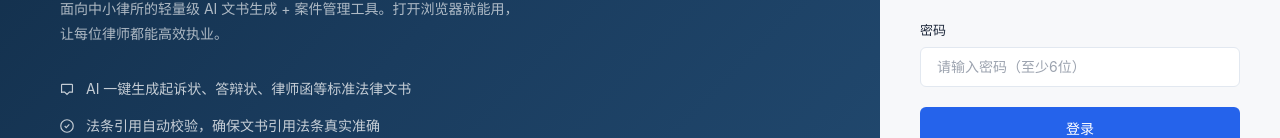
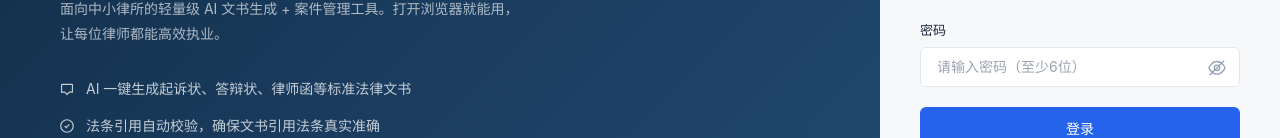
Before and after one commit to qiuli55/SaaS, a Vue app in the folder frontend/: page /login in a window 1280 px wide. Shown: the part 386-524 px from the top of the page. Built offline with nearby package versions, Linux system fonts and the light colour scheme.

Commit message:
登录/注册页密码输入框添加眼睛图标(显示/隐藏密码)

```diff
--- a/frontend/src/assets/main.css
+++ b/frontend/src/assets/main.css
@@ -353,6 +353,13 @@ body {
 .form-textarea { height: auto; min-height: 100px; padding: 12px 16px; line-height: 1.6; resize: vertical; }
 .form-input:focus, .form-select:focus, .form-textarea:focus { outline: none; border-color: var(--accent); box-shadow: 0 0 0 3px #dbeafe; }
 .form-hint { font-size: 12px; color: var(--text-muted); margin-top: 4px; }
+
+.pwd-toggle {
+  position: absolute; right: 10px; top: 50%; transform: translateY(-50%);
+  background: none; border: none; cursor: pointer; padding: 4px;
+  color: var(--text-muted); transition: color 0.2s;
+}
+.pwd-toggle:hover { color: var(--navy-700); }
 
 .form-row { display: grid; grid-template-columns: 1fr 1fr; gap: 16px; }
 
--- a/frontend/src/views/LoginView.vue
+++ b/frontend/src/views/LoginView.vue
@@ -42,7 +42,20 @@
 
           <div class="form-group">
             <label class="form-label">密码</label>
-            <input v-model="form.password" type="password" placeholder="请输入密码（至少6位）" class="form-input" required />
+            <div style="position:relative">
+              <input v-model="form.password" :type="showPwd ? 'text' : 'password'" placeholder="请输入密码（至少6位）" class="form-input" required style="padding-right:40px" />
+              <button type="button" @click="showPwd = !showPwd" class="pwd-toggle" :title="showPwd ? '隐藏密码' : '显示密码'">
+                <svg v-if="showPwd" viewBox="0 0 20 20" fill="none" stroke="currentColor" stroke-width="1.5" width="18" height="18">
+                  <path d="M1 10s3-7 9-7 9 7 9 7-3 7-9 7-9-7-9-7z"/>
+                  <circle cx="10" cy="10" r="3"/>
+                </svg>
+                <svg v-else viewBox="0 0 20 20" fill="none" stroke="currentColor" stroke-width="1.5" width="18" height="18">
+                  <path d="M1 10s3-7 9-7 9 7 9 7-3 7-9 7-9-7-9-7z"/>
+                  <circle cx="10" cy="10" r="3"/>
+                  <line x1="2" y1="18" x2="18" y2="2"/>
+                </svg>
+              </button>
+            </div>
           </div>
 
           <template v-if="isRegister">
@@ -83,6 +96,7 @@ const router = useRouter()
 const loading = ref(false)
 const error = ref('')
 const isRegister = ref(false)
+const showPwd = ref(false)
 
 const form = reactive({ phone: '', password: '', name: '', firm_name: '' })
 
--- a/frontend/src/views/RegisterView.vue
+++ b/frontend/src/views/RegisterView.vue
@@ -11,7 +11,20 @@
         <p class="login-form-subtitle">注册后即可开始使用</p>
         <form @submit.prevent="handleRegister">
           <div class="form-group"><label class="form-label">手机号 <span style="color:var(--error)">*</span></label><input v-model="form.phone" type="text" maxlength="11" placeholder="请输入手机号" class="form-input" required /></div>
-          <div class="form-group"><label class="form-label">密码 <span style="color:var(--error)">*</span></label><input v-model="form.password" type="password" placeholder="至少6位" class="form-input" required /></div>
+          <div class="form-group"><label class="form-label">密码 <span style="color:var(--error)">*</span></label>
+            <div style="position:relative">
+              <input v-model="form.password" :type="showPwd ? 'text' : 'password'" placeholder="至少6位" class="form-input" required style="padding-right:40px" />
+              <button type="button" @click="showPwd = !showPwd" class="pwd-toggle" :title="showPwd ? '隐藏密码' : '显示密码'">
+                <svg v-if="showPwd" viewBox="0 0 20 20" fill="none" stroke="currentColor" stroke-width="1.5" width="18" height="18">
+                  <path d="M1 10s3-7 9-7 9 7 9 7-3 7-9 7-9-7-9-7z"/><circle cx="10" cy="10" r="3"/>
+                </svg>
+                <svg v-else viewBox="0 0 20 20" fill="none" stroke="currentColor" stroke-width="1.5" width="18" height="18">
+                  <path d="M1 10s3-7 9-7 9 7 9 7-3 7-9 7-9-7-9-7z"/><circle cx="10" cy="10" r="3"/>
+                  <line x1="2" y1="18" x2="18" y2="2"/>
+                </svg>
+              </button>
+            </div>
+          </div>
           <div class="form-group"><label class="form-label">姓名</label><input v-model="form.name" type="text" placeholder="您的真实姓名" class="form-input" /></div>
           <div class="form-group"><label class="form-label">律所名称</label><input v-model="form.firm_name" type="text" placeholder="所在律所" class="form-input" /></div>
           <div v-if="error" style="padding:10px;border-radius:6px;background:#fef2f2;color:var(--error);font-size:13px;margin-bottom:16px">{{ error }}</div>
@@ -25,7 +38,7 @@
 
 <script setup>
 import { ref, reactive } from 'vue'; import { useRouter } from 'vue-router'; import api from '../api'
-const router = useRouter(); const loading = ref(false); const error = ref('')
+const router = useRouter(); const loading = ref(false); const error = ref(''); const showPwd = ref(false)
 const form = reactive({ phone:'',password:'',name:'',firm_name:'' })
 async function handleRegister() {
   error.value = ''; if(!/^1[3-9]\d{9}$/.test(form.phone)){error.value='请输入正确的手机号';return}; if(form.password.length<6){error.value='密码至少6位';return}
```
